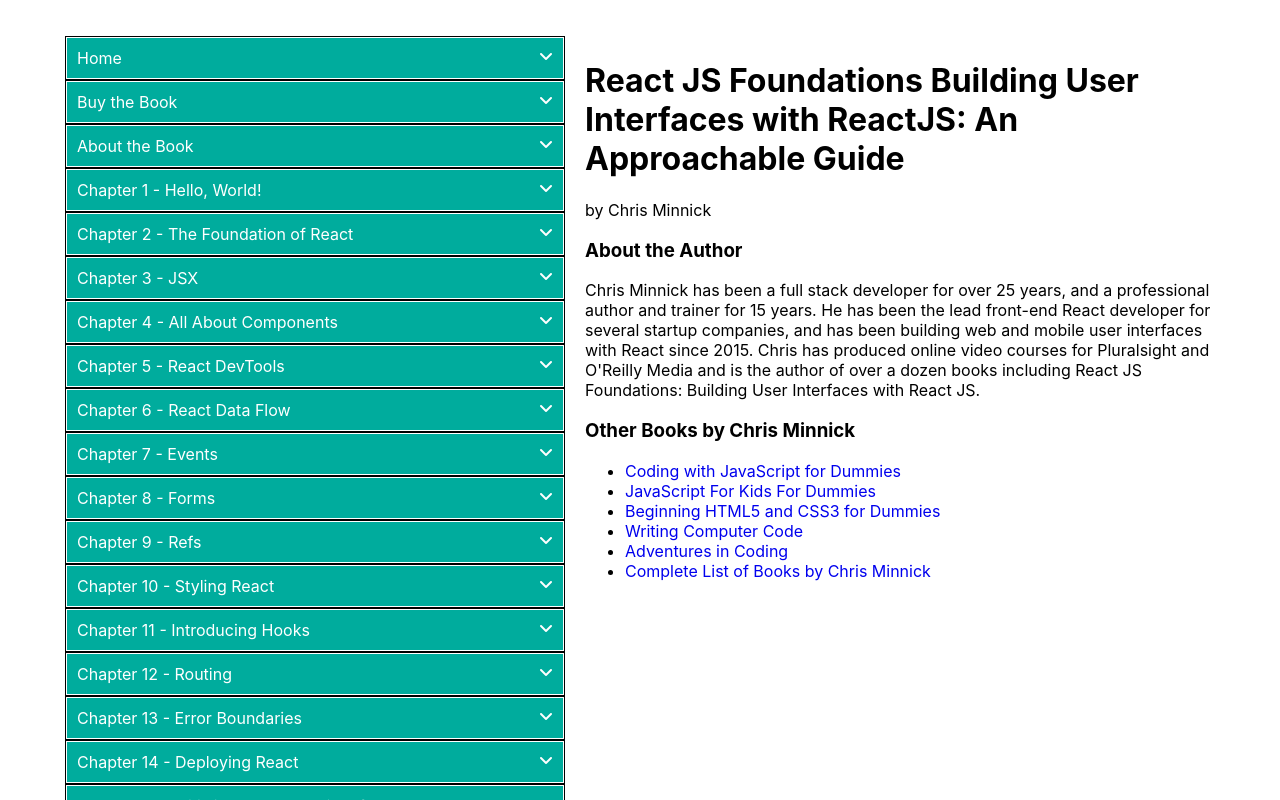
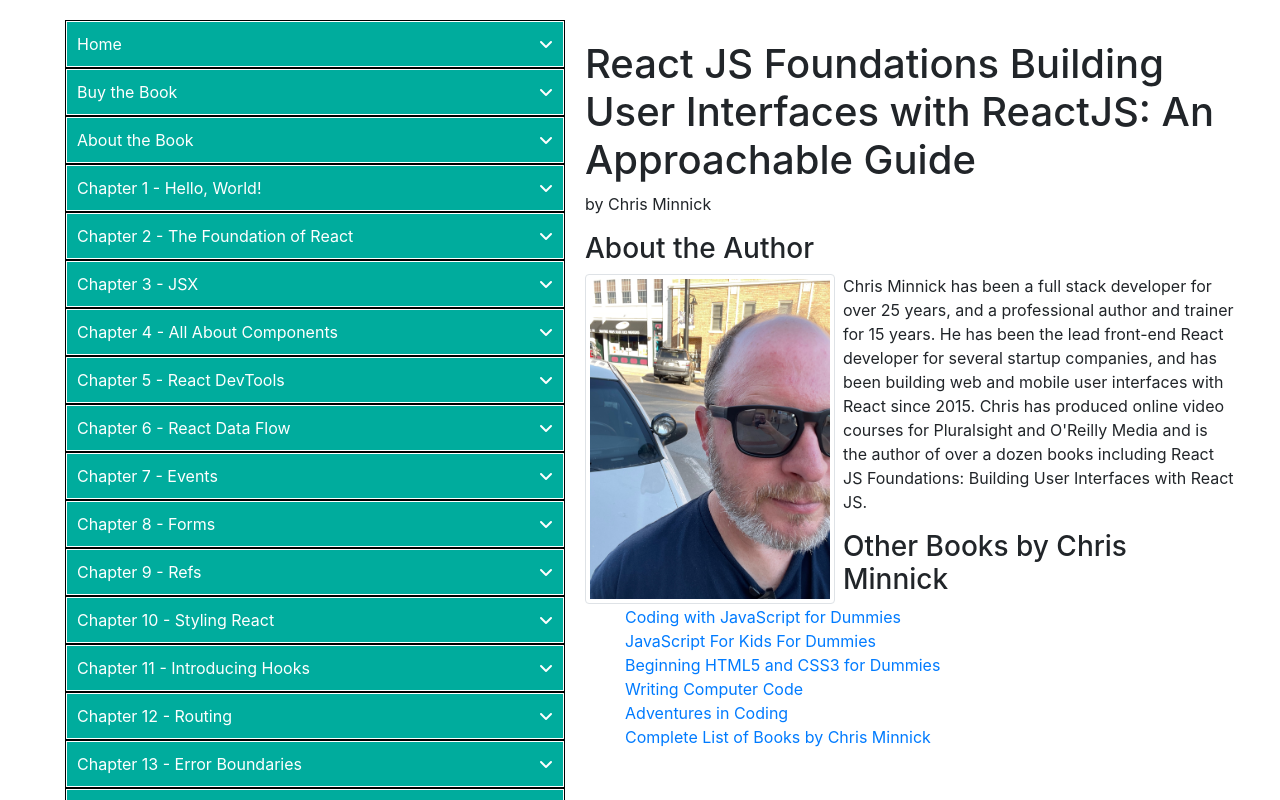
Before and after one commit to chrisminnick/react-js-foundations, a React (Create React App) app in the folder book-code-listings/: page /AboutChrisMinnick in a window 1280 px wide. Shown: the top 800 px of the page. Built offline with nearby package versions, Linux system fonts and the light colour scheme; what loggly-jslogger would draw is missing.

Commit message:
added picture to about

```diff
--- a/book-code-listings/public/index.html
+++ b/book-code-listings/public/index.html
@@ -3,6 +3,7 @@
   <head>
     <meta charset="utf-8" />
     <link rel="icon" href="%PUBLIC_URL%/favicon.ico" />
+    <link rel="stylesheet" href="https://maxcdn.bootstrapcdn.com/bootstrap/4.0.0/css/bootstrap.min.css" integrity="sha384-Gn5384xqQ1aoWXA+058RXPxPg6fy4IWvTNh0E263XmFcJlSAwiGgFAW/dAiS6JXm" crossorigin="anonymous">
     <meta name="viewport" content="width=device-width, initial-scale=1" />
     <meta name="theme-color" content="#000000" />
     <!-- Global site tag (gtag.js) - Google Analytics -->
--- a/book-code-listings/src/About.js
+++ b/book-code-listings/src/About.js
@@ -1,8 +1,12 @@
+import "./About.css";
 function About() {
   return (
     <>
       <h3>About the Author</h3>
-      <p>
+      <p><img src="/images/chris-and-car.jpeg"
+      alt="Chris Minnick"
+      className="img-thumbnail float-left mr-2"
+      width="250" />
         Chris Minnick has been a full stack developer for over 25 years, and a
         professional author and trainer for 15 years. He has been the lead
         front-end React developer for several startup companies, and has been
@@ -13,7 +17,7 @@
       </p>
 
       <h3>Other Books by Chris Minnick</h3>
-      <ul>
+      <ul style={{listStyleType:"none"}}>
         <li>
           <a href="https://amzn.to/3EdqbLR">
             Coding with JavaScript for Dummies
--- a/book-code-listings/src/App.css
+++ b/book-code-listings/src/App.css
@@ -1,7 +1,6 @@
 .App {
   text-align: center;
 }
-
 a {
   text-decoration: none;
 }
```
Also changed, not shown: book-code-listings/public/images/chris-and-car.jpeg (added), book-code-listings/src/About.css (added).
